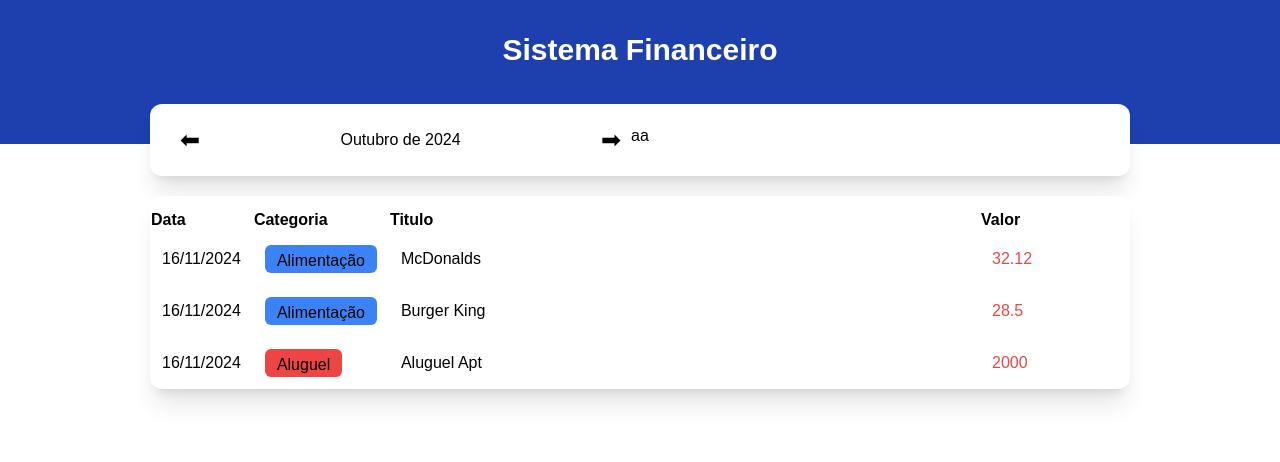
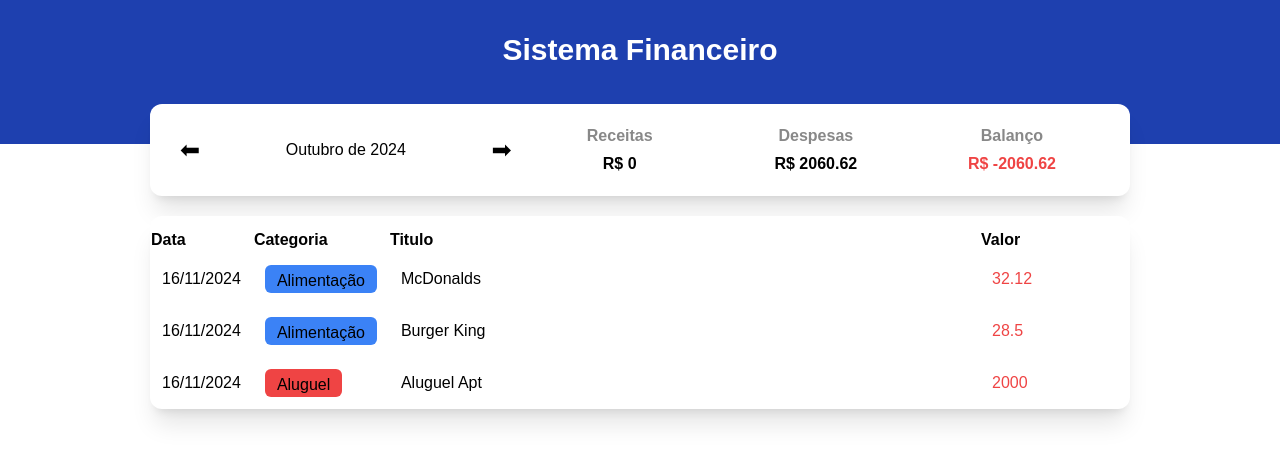
Before and after one commit to jooluisrm/expense-tracker, a Next.js app: page / in a window 1280 px wide. Shown: the top 462 px of the page. Built offline with nearby package versions, Linux system fonts and the light colour scheme.

Commit message:
area de Informação feita

```diff
--- a/src/app/page.tsx
+++ b/src/app/page.tsx
@@ -2,6 +2,7 @@
 
 import { InfoArea } from "@/components/InfoArea";
 import { TableArea } from "@/components/TableArea";
+import { categories } from "@/data/categories";
 import { items } from "@/data/items";
 import { filterListByMonth, getCurrentMonth } from "@/helpers/dateFilter";
 import { Item } from "@/types/Item";
@@ -12,10 +13,28 @@ const App = () => {
     const [list, setList] = useState(items);
     const [filteredList, setFilterdList] = useState<Item[]>([]);
     const [currentMonth, setCurrentMonth] = useState(getCurrentMonth());
+    const [income, setIncome] = useState(0);
+    const [expense, setExpense] = useState(0);
 
     useEffect(() => {
         setFilterdList(filterListByMonth(list, currentMonth));
     }, [list, currentMonth]);
+
+    useEffect(() => {
+        let incomeCount = 0;
+        let expenseCount = 0;
+
+        for(let i in filteredList) {
+            if(categories[filteredList[i].category].expense) {
+                expenseCount += filteredList[i].value;
+            } else {
+                incomeCount += filteredList[i].value;
+            }
+        }
+
+        setIncome(incomeCount);
+        setExpense(expenseCount);
+    }, [filteredList]);
 
     const handleMonthChange = (newMonth: string) => {
         setCurrentMonth(newMonth);
@@ -31,6 +50,8 @@ const App = () => {
                 <InfoArea
                 currentMonth={currentMonth}
                 onMunthChange={handleMonthChange}
+                income={income}
+                expense={expense}
                 />
 
                 {/* Area de inserção */}
--- a/src/components/InfoArea/index.tsx
+++ b/src/components/InfoArea/index.tsx
@@ -1,11 +1,14 @@
 import { formatCurrentMonth } from "@/helpers/dateFilter";
+import { ResumeItem } from "../ResumeItem";
 
 type Props = {
     currentMonth: string;
     onMunthChange: (newMonth: string) => void;
+    income: number;
+    expense: number;
 }
 
-export const InfoArea = ({ currentMonth, onMunthChange }: Props) => {
+export const InfoArea = ({ currentMonth, onMunthChange, income, expense }: Props) => {
 
     const handlePrevMonth = () => {
         let [year, month] = currentMonth.split('-');
@@ -28,7 +31,9 @@ export const InfoArea = ({ currentMonth, onMunthChange }: Props) => {
                 <div className="w-10 text-center text-2xl cursor-pointer" onClick={handleNextMonth}>➡</div>
             </div>
             <div className="flex-auto flex">
-                aa
+                <ResumeItem title="Receitas" value={income}/>
+                <ResumeItem title="Despesas" value={expense}/>
+                <ResumeItem title="Balanço" value={income - expense} color={(income - expense < 0 ? 'red' : 'green')}/>
             </div>
         </div>
     );
--- /dev/null
+++ b/src/components/ResumeItem/index.tsx
@@ -0,0 +1,14 @@
+type Props = {
+    title: string;
+    value: number;
+    color?: string;
+}
+
+export const ResumeItem = ({ title, value, color }: Props) => {
+    return (
+        <div className="flex-1">
+            <h2 className="text-center font-bold text-[#888] mb-1">{title}</h2>
+            <div className={`text-center font-bold  ${color  === 'red' && `text-red-500` || color === 'green' && `text-green-500`}`}>R$ {value}</div>
+        </div>
+    );
+}
```
